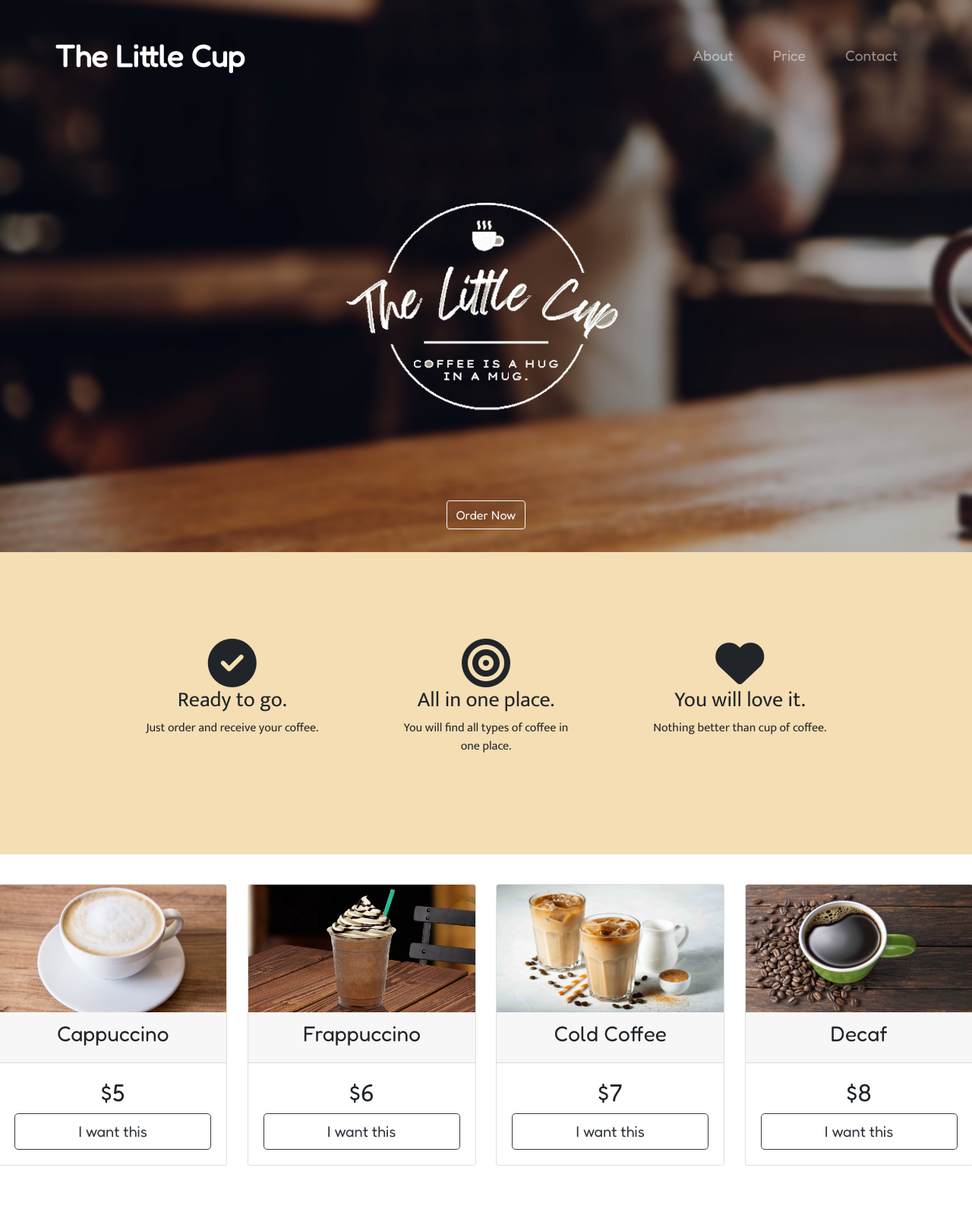
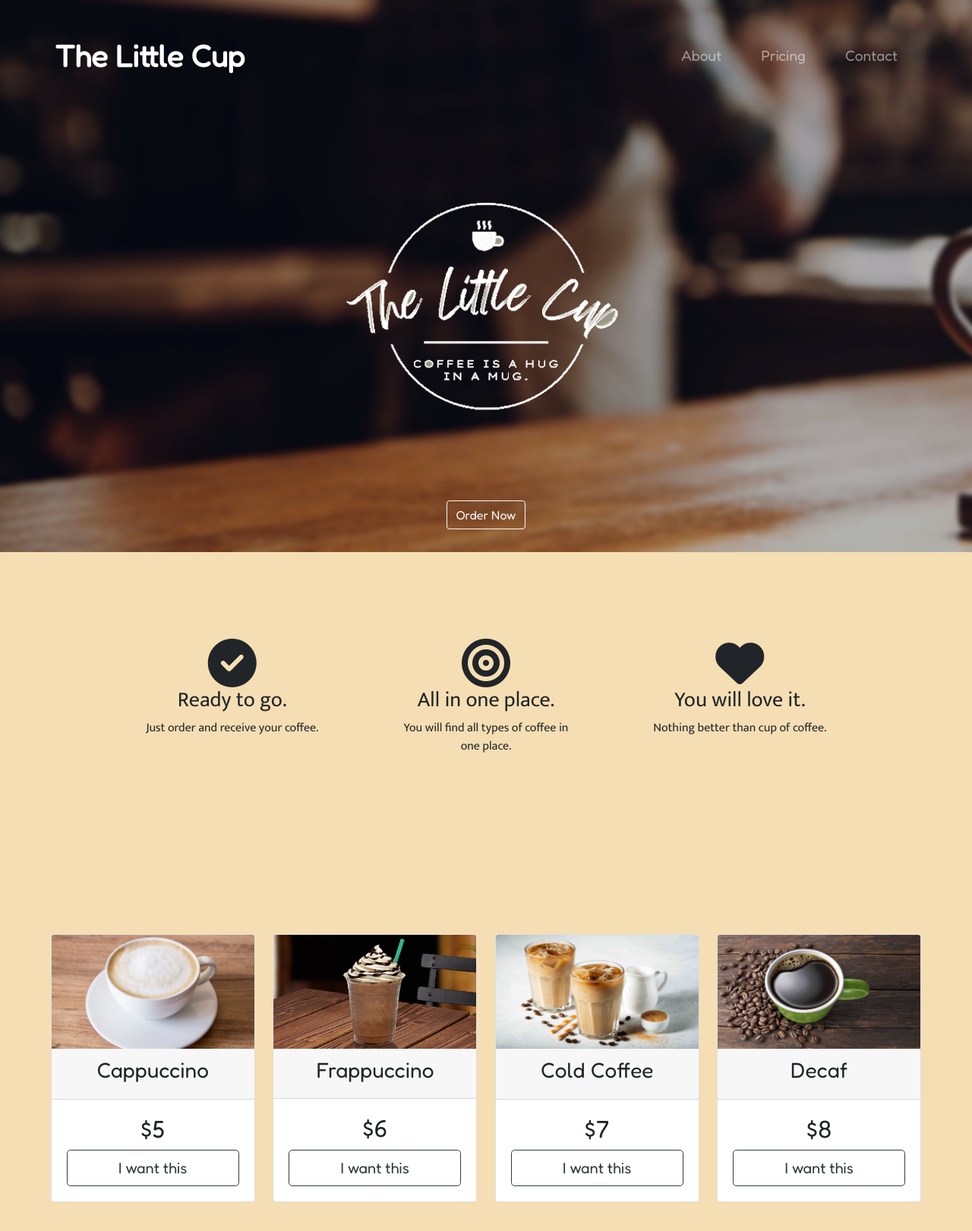
Before and after one commit to nitinshh/testrepo, a plain HTML site: page index.html in a window 1280 px wide. Shown: the top 1621 px of the page at 76% size. Drawn offline with nearby package versions, Linux system fonts and the light colour scheme.

Commit message:
back to normal

```diff
--- a/css/styles.css
+++ b/css/styles.css
@@ -61,7 +61,7 @@ img{
     color: brown;
 }
 
-#price {
+#pricing {
     padding: 70px;
     text-align: center;
     background-color: wheat;
--- a/index.html
+++ b/index.html
@@ -40,7 +40,7 @@
                                 <a class="nav-link" href="#about">About</a>
                             </li>
                             <li class="nav-item">
-                                <a class="nav-link" href="#pricing">Price</a>
+                                <a class="nav-link" href="#pricing">Pricing</a>
                             </li>
                             <li class="nav-item">
                                 <a class="nav-link" href="#footer">Contact</a>
```
